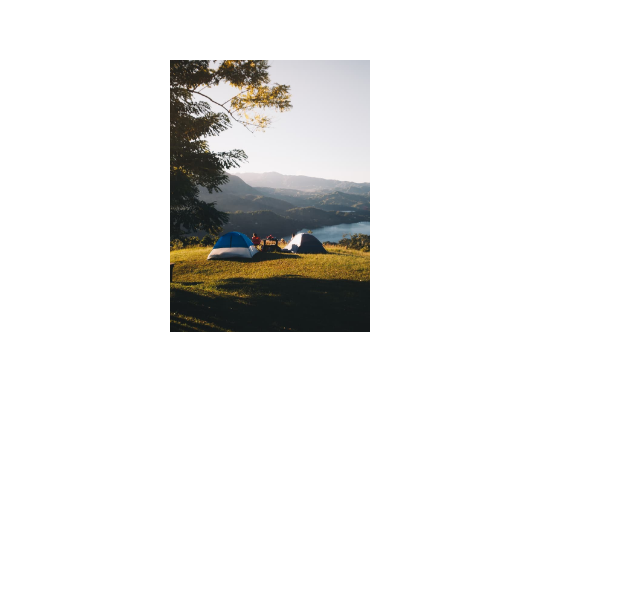
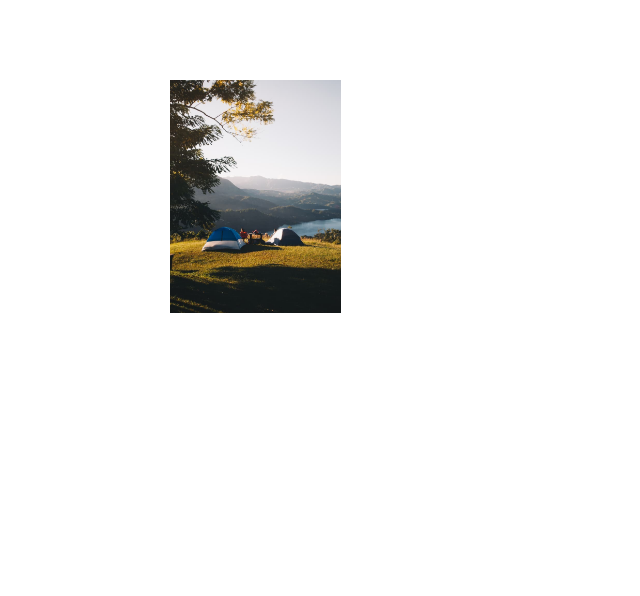
Before and after one commit to GHLFernandes/yelp-camp, a React (Create React App) app: page / in a window 1280 px wide. Shown: the part 204-800 px from the top of the page, without its empty margins (0-640 px from the left). Built offline with nearby package versions, Linux system fonts and the light colour scheme.

Commit message:
feat: responsible partnered

```diff
--- a/src/pages/LandingPage/components/Partenered/index.tsx
+++ b/src/pages/LandingPage/components/Partenered/index.tsx
@@ -36,7 +36,7 @@ export default function Partenered () {
           </clipPath>
         </defs>
       </svg>
-      <svg width="160" height="42" viewBox="0 0 160 42" fill="none" xmlns="http://www.w3.org/2000/svg">
+      <svg width="120" height="42" viewBox="0 0 160 42" fill="none" xmlns="http://www.w3.org/2000/svg">
         <mask id="mask0" maskUnits="userSpaceOnUse" x="12" y="12" width="14" height="18">
           <path d="M12.0021 12.1146H25.3787V29.5266H12.0015L12.0021 12.1146Z" fill="white"/>
         </mask>
--- a/src/pages/LandingPage/index.tsx
+++ b/src/pages/LandingPage/index.tsx
@@ -66,6 +66,10 @@ const ImgCamp = styled.div`
   height: 30vh;
   margin-bottom: 10px;
 
+  @media (min-width: 720px) {
+    height: 50vh;
+  }
+
   @media (min-width: 1020px) {
     grid-column: 8 / span 12;
     background-image: url(${img});
```
